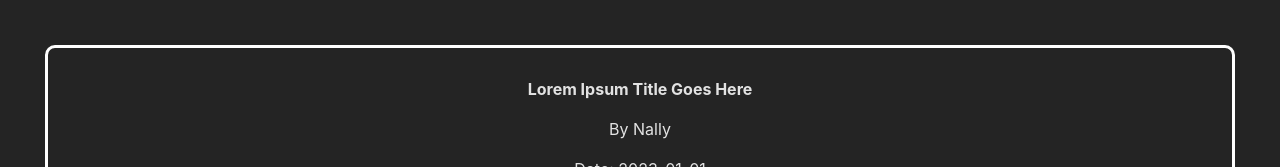
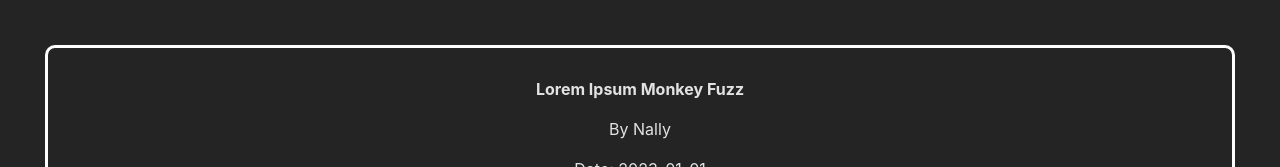
Before and after one commit to leslieyjkim/BlogList, a React (Vite) app in the folder My_BlogList/: page / in a window 1280 px wide. Shown: the top 167 px of the page. Built offline with nearby package versions, Linux system fonts and the light colour scheme; the HTML template or start-up script is replaced by a standard one.

Commit message:
Implement 'BlogSummary' with props

```diff
--- a/My_BlogList/src/App.jsx
+++ b/My_BlogList/src/App.jsx
@@ -6,7 +6,8 @@ function App() {
 
   return (
     <div>
-      <BlogSummary />
+      <BlogSummary title="Lorem Ipsum Monkey Fuzz" author="Nally" date="2023-01-01" url="http://example.com/path.html"
+      />
     </div>
   )
 }
--- a/My_BlogList/src/components/BlogSummary.jsx
+++ b/My_BlogList/src/components/BlogSummary.jsx
@@ -8,10 +8,10 @@ import './BlogSummary.css';
 const BlogSummary = (props) => {
     return (
         <div className="blog_summary">
-            <h2>{ 'Lorem Ipsum Title Goes Here' }</h2>
-            <p>By {'Nally'}</p>
-            <p>Date: {'2023-01-01'}</p>
-            <a href="http://example.com/path.html">Would You Like To Know More?</a>
+            <h2>{ props.title }</h2>
+            <p>By { props.author }</p>
+            <p>Date: { props.date }</p>
+            <a href={ props.url }>Would You Like To Know More?</a>
         </div>);
 };
 
```
